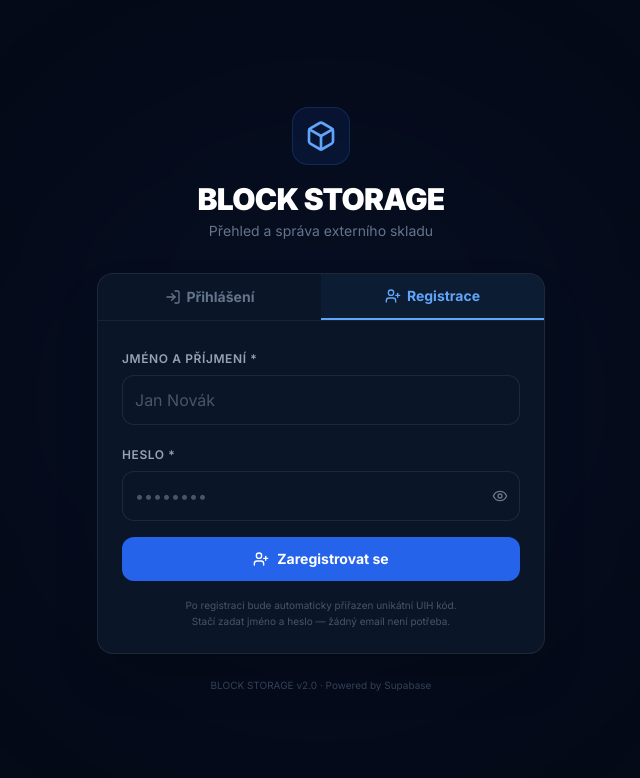
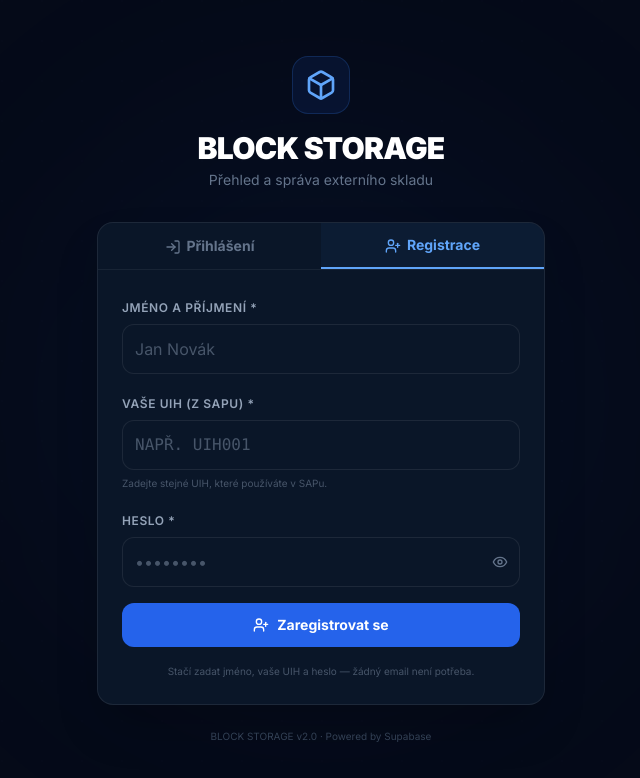
Before and after one commit to tondablatnik11/BLOCK_STORAGE, a Next.js app: page /login in a window 1280 px wide. Both pictures are taken after a click on the button "Registrace". Shown: the top 778 px of the page, without its empty margins (319-959 px from the left). Built offline with nearby package versions, Linux system fonts and the light colour scheme; no server answers.

Commit message:
feat: vlastni UIH pri registraci (z SAPu), trigger pouzije custom_uih z metadata

```diff
--- a/src/app/login/page.tsx
+++ b/src/app/login/page.tsx
@@ -27,6 +27,7 @@ export default function LoginPage() {
 
   const [mode, setMode] = useState<Mode>('login')
   const [name, setName] = useState("")
+  const [uih, setUih] = useState("")
   const [password, setPassword] = useState("")
   const [showPassword, setShowPassword] = useState(false)
   const [error, setError] = useState<string | null>(null)
@@ -53,6 +54,11 @@ export default function LoginPage() {
       return
     }
 
+    if (mode === 'register' && !uih.trim()) {
+      setError("Vyplňte vaše UIH (z SAPu).")
+      return
+    }
+
     setSubmitting(true)
     const email = nameToEmail(name)
 
@@ -65,7 +71,7 @@ export default function LoginPage() {
         setError("Neplatné jméno nebo heslo.")
       }
     } else {
-      const res = await signUp(email, password, name.trim())
+      const res = await signUp(email, password, name.trim(), uih.trim().toUpperCase())
       if (res.success) {
         setSuccess("Registrace úspěšná! Nyní se přihlaste.")
         setMode('login')
@@ -155,6 +161,22 @@ export default function LoginPage() {
               />
             </div>
 
+            {/* UIH (register only) */}
+            {mode === 'register' && (
+              <div className="space-y-1.5">
+                <label className="text-xs font-semibold text-slate-400 uppercase tracking-wider">Vaše UIH (z SAPu) *</label>
+                <input
+                  type="text"
+                  value={uih}
+                  onChange={(e) => setUih(e.target.value.toUpperCase())}
+                  placeholder="Např. UIH001"
+                  className="glass-input uppercase font-mono"
+                  required
+                />
+                <p className="text-[10px] text-slate-600">Zadejte stejné UIH, které používáte v SAPu.</p>
+              </div>
+            )}
+
             {/* Password */}
             <div className="space-y-1.5">
               <label className="text-xs font-semibold text-slate-400 uppercase tracking-wider">Heslo *</label>
@@ -212,8 +234,7 @@ export default function LoginPage() {
             {/* Info */}
             {mode === 'register' && (
               <p className="text-[10px] text-slate-600 text-center leading-relaxed">
-                Po registraci bude automaticky přiřazen unikátní UIH kód.
-                <br />Stačí zadat jméno a heslo — žádný email není potřeba.
+                Stačí zadat jméno, vaše UIH a heslo — žádný email není potřeba.
               </p>
             )}
           </form>
--- a/src/contexts/AuthContext.tsx
+++ b/src/contexts/AuthContext.tsx
@@ -21,7 +21,7 @@ interface AuthContextType {
   profile: UserProfile | null
   loading: boolean
   signIn: (email: string, password: string) => Promise<{ success: boolean; error?: string }>
-  signUp: (email: string, password: string, fullName: string) => Promise<{ success: boolean; error?: string }>
+  signUp: (email: string, password: string, fullName: string, uih?: string) => Promise<{ success: boolean; error?: string }>
   signOut: () => Promise<void>
   refreshProfile: () => Promise<void>
 }
@@ -87,11 +87,11 @@ export function AuthProvider({ children }: { children: ReactNode }) {
     return { success: true }
   }
 
-  const signUp = async (email: string, password: string, fullName: string) => {
+  const signUp = async (email: string, password: string, fullName: string, uih?: string) => {
     const { error } = await supabaseBrowser.auth.signUp({
       email,
       password,
-      options: { data: { full_name: fullName } }
+      options: { data: { full_name: fullName, custom_uih: uih || '' } }
     })
     if (error) {
       return { success: false, error: error.message }
```
Also changed, not shown: 1 other file (tests, documents, lock files or other folders).
